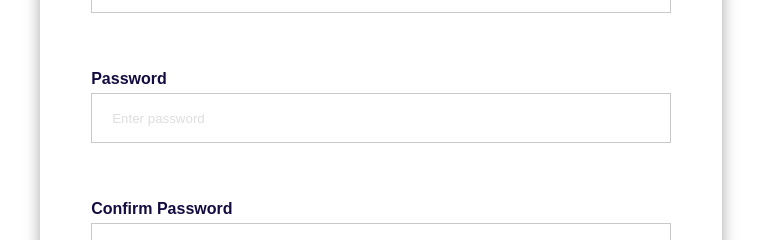
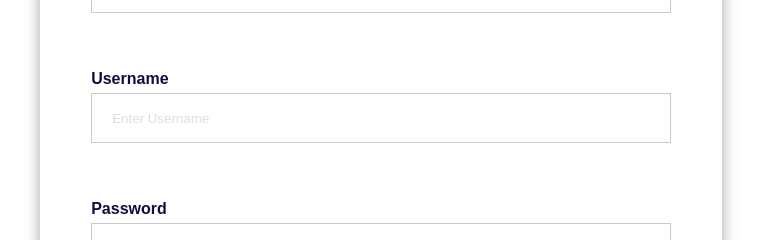
Before and after one commit to benjaminufuo/luxeFeet, a React (Vite) app: page /signup in a window 1280 px wide. Shown: the part 490-730 px from the top of the page, without its empty margins (259-1020 px from the left). Built offline with nearby package versions, Linux system fonts and the light colour scheme.

Commit message:
username input

```diff
--- a/src/pages/auth/signup/Signup.jsx
+++ b/src/pages/auth/signup/Signup.jsx
@@ -8,6 +8,7 @@ const Signup = () => {
   const [input, setInput] = useState({
     contact: "",
     email: "",
+    username: "",
     password: "",
     confirmpassword: "",
   });
@@ -48,6 +49,17 @@ const Signup = () => {
               name="email"
               type="email"
               value={input.email}
+              onChange={handleChange}
+            />
+          </div>
+          <div className="inputcontainer">
+            <h2 className="label">Username</h2>
+            <input
+              className="logininput"
+              type="username"
+              name="username"
+              value={input.username}
+              placeholder="Enter Username"
               onChange={handleChange}
             />
           </div>
```
